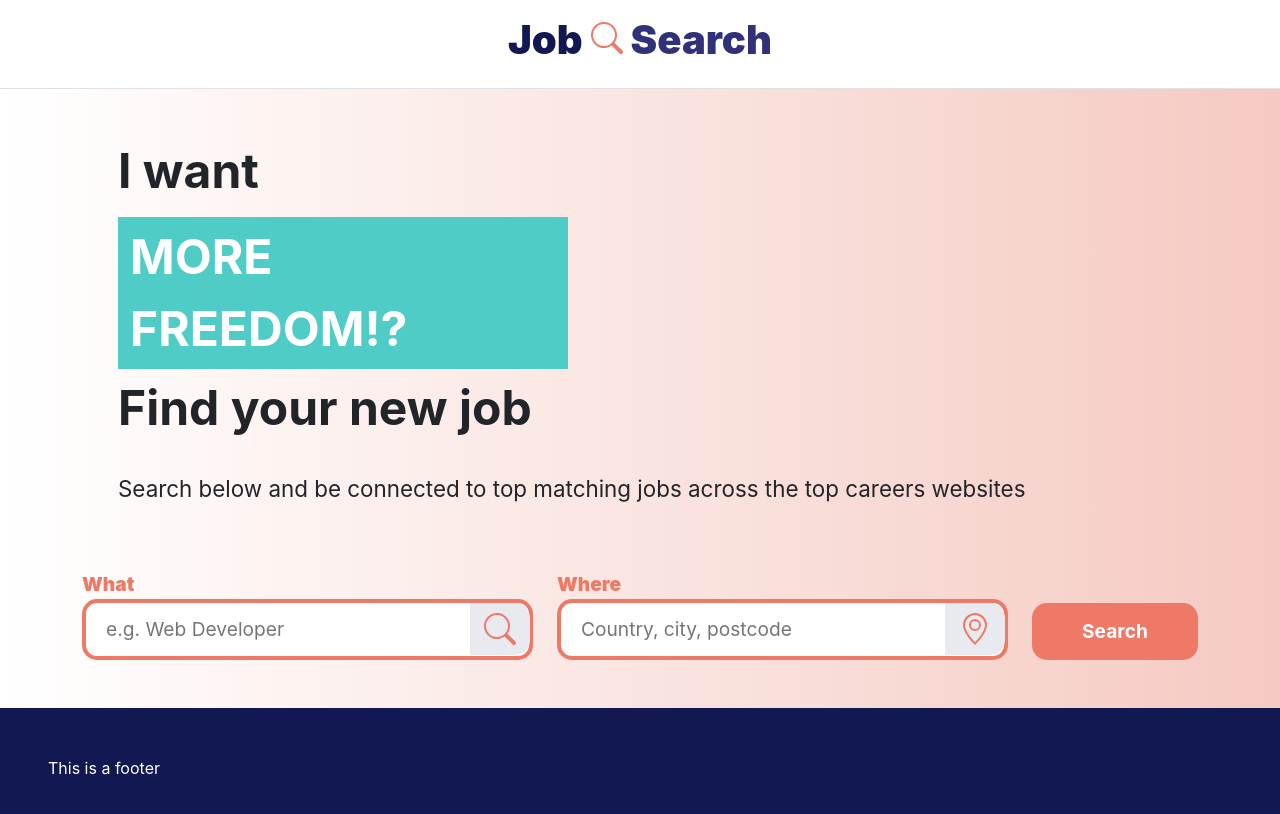
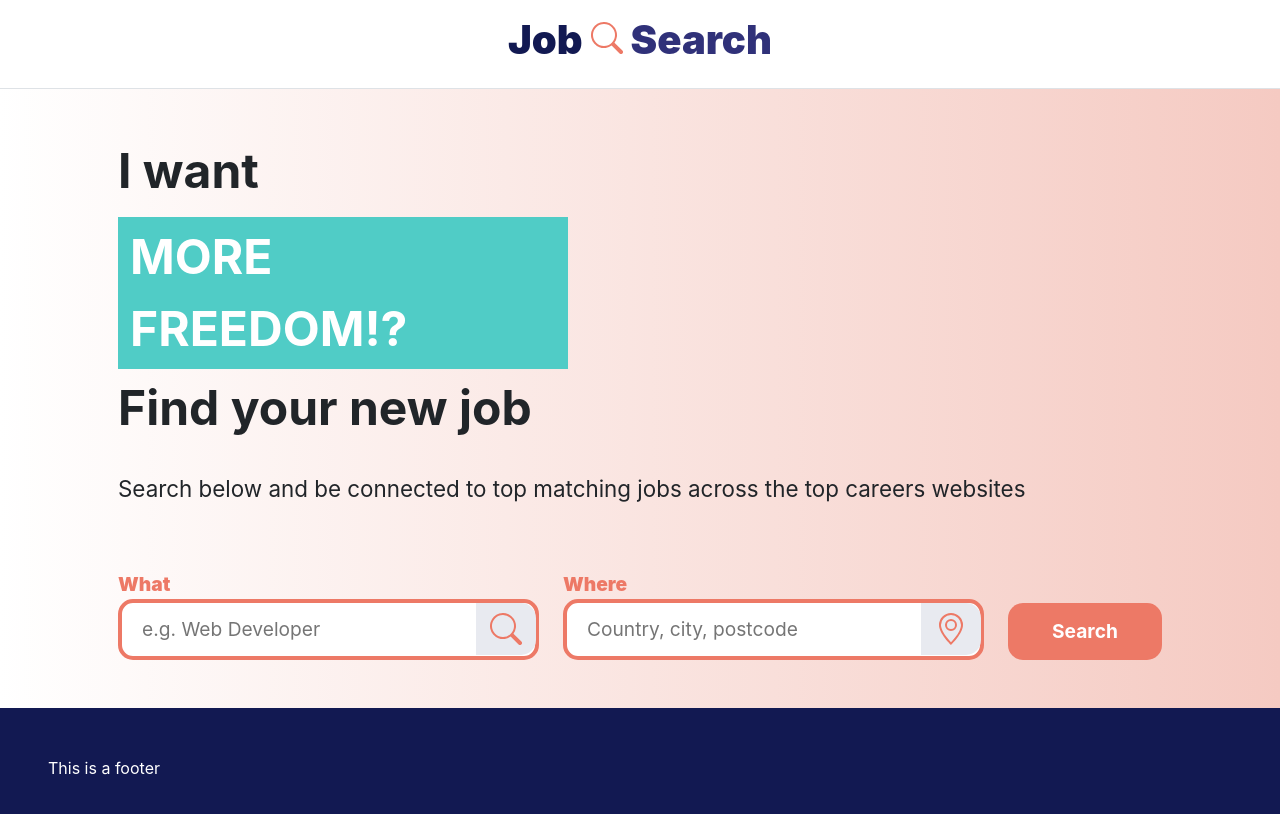
Before and after one commit to s3506272/React-Final, a React (Create React App) app in the folder jobs-frontend/: page / in a window 1280 px wide. Shown: the top 814 px of the page. Built offline with nearby package versions, Linux system fonts and the light colour scheme.

Commit message:
Update styles remove uneeded code

```diff
--- a/jobs-frontend/src/Components/SearchForm/SearchForm.css
+++ b/jobs-frontend/src/Components/SearchForm/SearchForm.css
@@ -95,6 +95,6 @@
 }
 
 /* Hacky way to keep search button aligned until error popup implementation */
-button[aria-invalid='true'] {
+/* button[aria-invalid='true'] {
     margin-bottom:40px;
-}
+} */
--- a/jobs-frontend/src/Components/SearchForm/SearchForm.js
+++ b/jobs-frontend/src/Components/SearchForm/SearchForm.js
@@ -8,21 +8,25 @@ function SearchForm(props) {
 
     const location = useLocation();
     const history = useHistory();
+    const loading = useSelector(state => state.search.loading); // Update the search button to a loading state when api call triggered
 
     const { register, handleSubmit, formState: { errors } } = useForm();
-    const loading = useSelector(state => state.loading);
 
+
+    // Push to the history path
     const onSubmit = data => {
 
         history.push({
             pathname: "/search",
             search: `?job=${data.searchJob}&location=${data.searchLocation}&page=1`
         });
+
+
     }
 
     return (
         <section className={`${location.pathname === "/" ? "pb-5 px-5 home-form" : "bg-form pt-3 pb-4"}`}>
-            <div className={`container main-form`}>
+            <div className={`container px-5 main-form`}>
                 <form className="row" onSubmit={handleSubmit(onSubmit)}>
                     <div className="col-sm-5">
                         <div>
```
